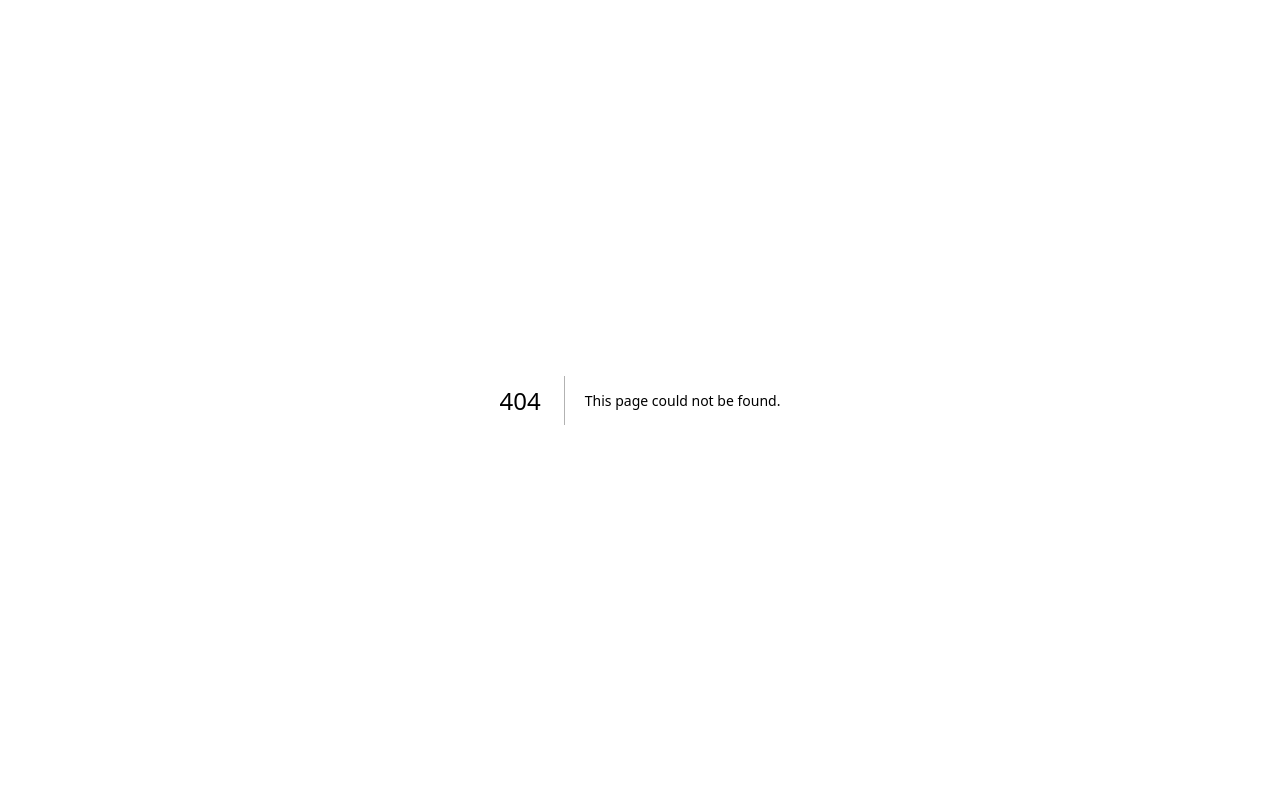
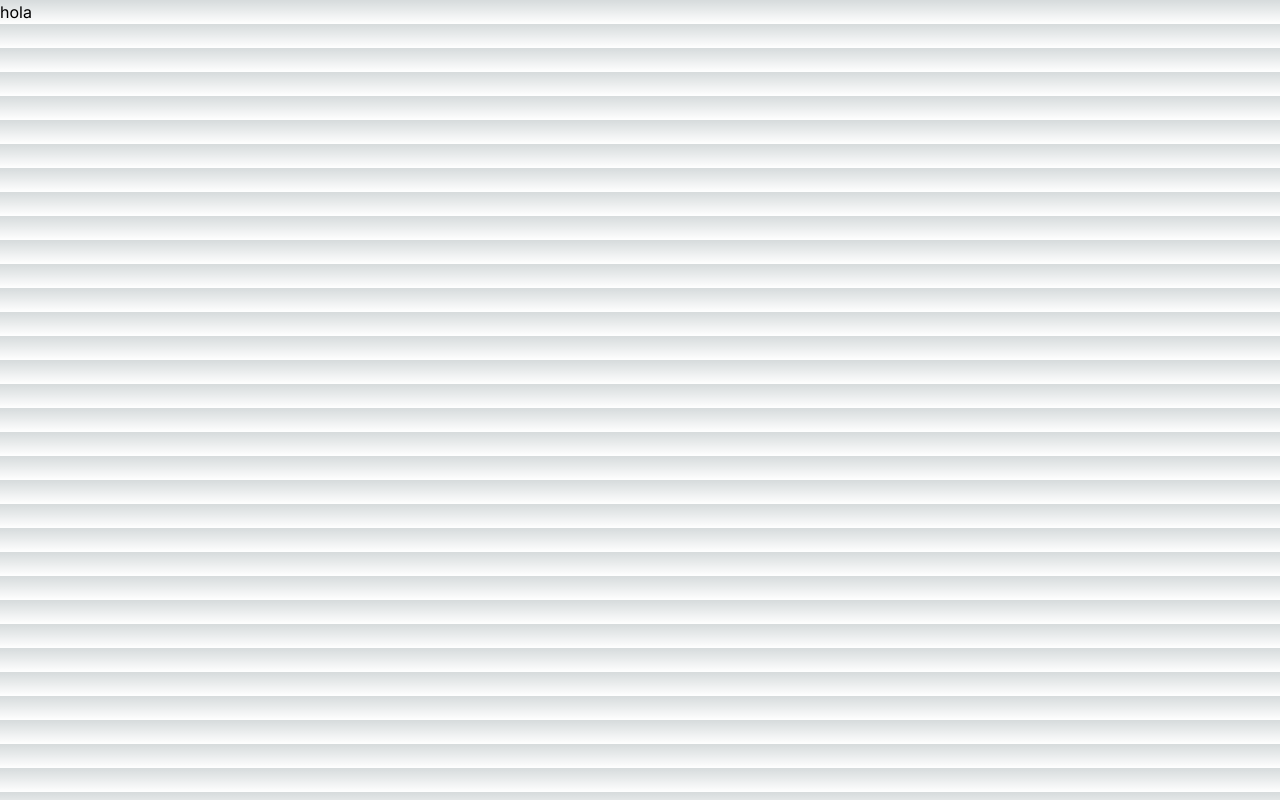
Before and after one commit to No-Country/c13-35-t-Node-React, a Next.js app: page /my-profile in a window 1280 px wide. Before the commit this address had no page. Built offline with nearby package versions, Linux system fonts and the light colour scheme.

Commit message:
algunas paginas configuradas para trabajar

```diff
--- /dev/null
+++ b/src/app/my-profile/page.tsx
@@ -0,0 +1,23 @@
+import React from 'react';
+
+// Definimos una interfaz para las props del componente
+interface PageProps {
+    // Aquí puedes agregar las propiedades que esperas recibir. Por ejemplo:
+    // title?: string;  // Una propiedad opcional de título
+    // content: string;  // Una propiedad requerida de contenido
+
+    title?: string;
+    content: string;
+}
+
+const Page: React.FC<PageProps> = (props) => {
+    return (
+        <div>
+            <h1>{props.title} hola</h1>
+            <p>{props.content}</p>
+
+        </div>
+    );
+}
+
+export default Page;
```
Also changed, not shown: src/app/about-us/page.tsx (added), src/app/landing/page.tsx (added).
